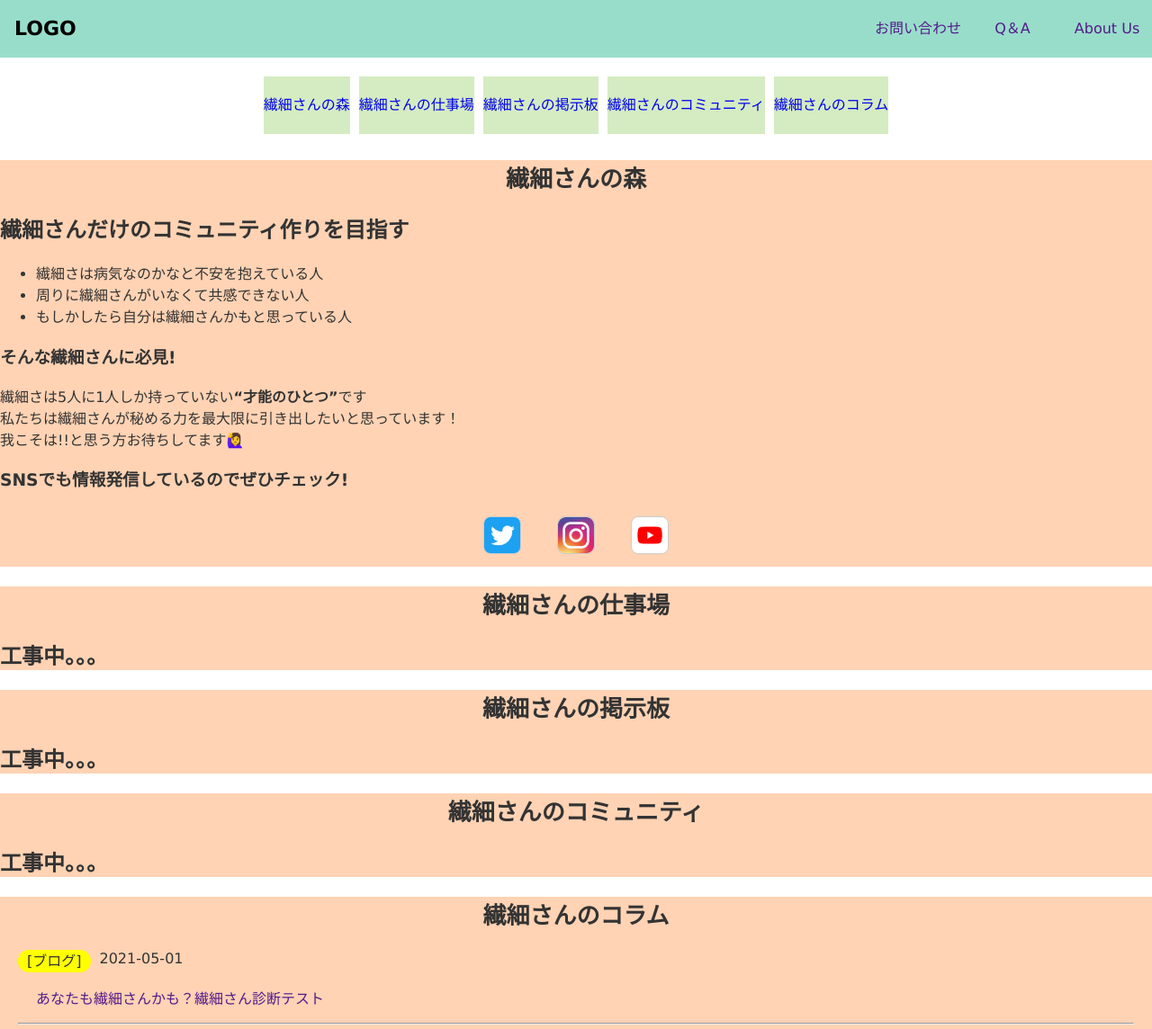
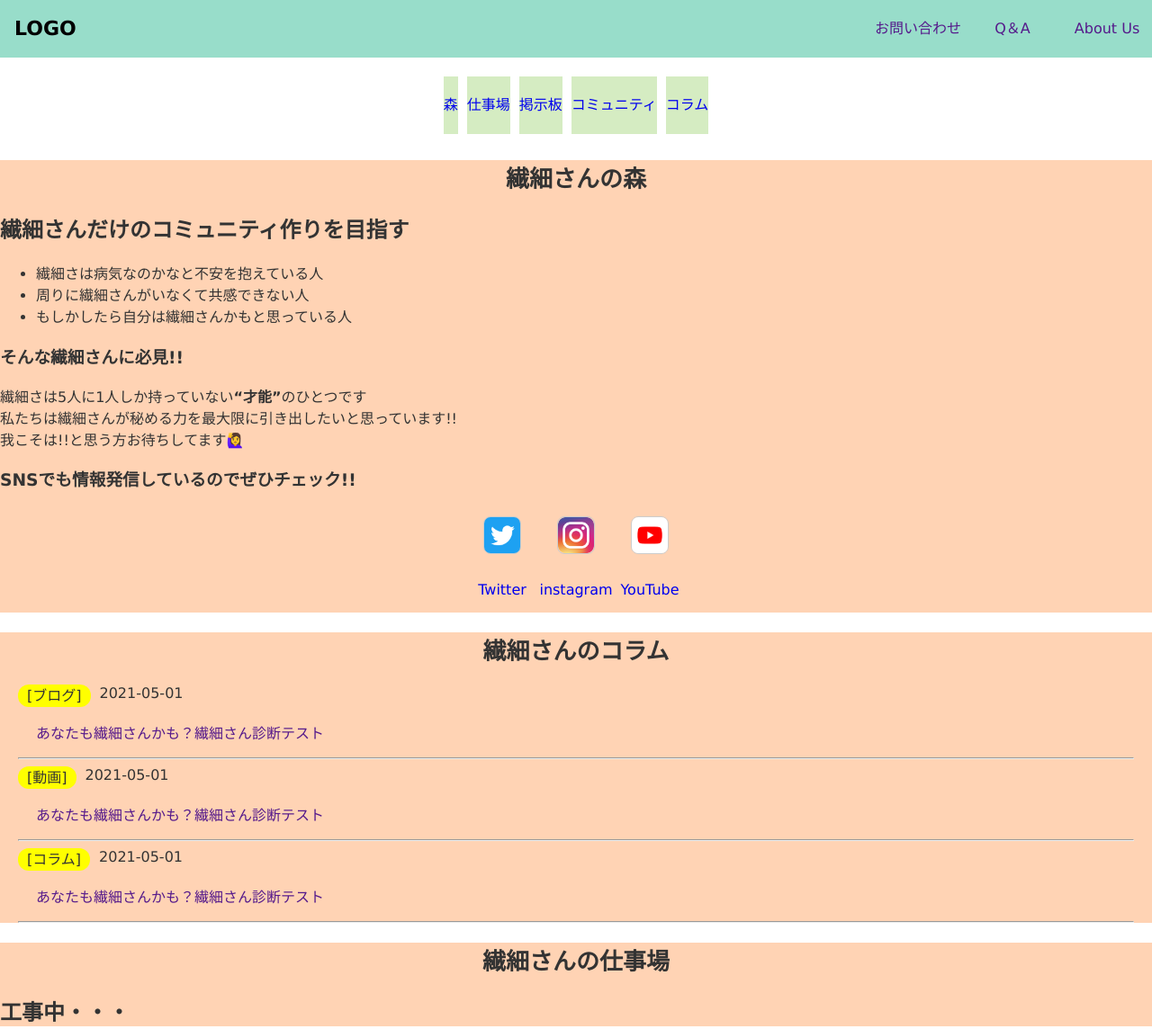
Before and after one commit to atsumare-senmori/atsumare-senmori.guthub.io, a plain HTML site: page index.html in a window 1280 px wide. Shown: the top 1144 px of the page at 90% size. Drawn offline with Linux system fonts and the light colour scheme.

Commit message:
Add files via upload

```diff
--- a/index.html
+++ b/index.html
@@ -6,6 +6,7 @@
   <link rel="stylesheet" href="css/style.css">
   <link href="https://fonts.googleapis.com/icon?family=Material+Icons"
       rel="stylesheet">
+  <link href="https://fonts.googleapis.com/icon?family=Material+Icons" rel="stylesheet">
   <title>あつまれ繊細さんの森</title>
 </head>
 <body>
@@ -44,19 +45,20 @@
 
       </div>
 
+    <div class="space"></div>
 
     <menu>
       <ul>
-        <li><a href="#forest">繊細さんの森</a></li>
-        <li><a href="#office">繊細さんの仕事場</a></li>
-        <li><a href="#board">繊細さんの掲示板</a></li>
-        <li><a href="#community">繊細さんのコミュニティ</a></li>
-        <li><a href="#column">繊細さんのコラム</a></li>
+        <li><a href="#forest">森</a></li>
+        <li><a href="#office">仕事場</a></li>
+        <li><a href="#board">掲示板</a></li>
+        <li><a href="#community">コミュニティ</a></li>
+        <li><a href="#column">コラム</a></li>
       </ul>
     </menu>
 
   </header>
-
+  <div class="space2"></div>
   <main>
 
     <div class="content" id="forest">
@@ -70,50 +72,25 @@
           <li>もしかしたら自分は繊細さんかもと思っている人</li>
         </ul>
 
-        <h3>そんな繊細さんに必見!</h3>
+        <h3>そんな繊細さんに必見!!</h3>
         <p>
-          繊細さは5人に1人しか持っていない<strong>“才能のひとつ”</strong>です<br>
-          私たちは繊細さんが秘める力を最大限に引き出したいと思っています！<br>
+          繊細さは5人に1人しか持っていない<strong>“才能”</strong>のひとつです<br>
+          私たちは繊細さんが秘める力を最大限に引き出したいと思っています!!<br>
           我こそは!!と思う方お待ちしてます🙋‍♀️<br>
         </p>
 
-        <h3>SNSでも情報発信しているのでぜひチェック!</h3>
+        <h3>SNSでも情報発信しているのでぜひチェック!!</h3>
 
         <ul class="sns">
-          <li><a href="https://twitter.com/atsumaresenmori" target="_blank"><img src="img/twitter.jpg"></a></li>
-          <li><a href="https://www.instagram.com/atsumare_senmori/" target="_blank"><img src="img/instagrarm.jpg" ></a></li>
-          <li><a href="https://www.youtube.com/channel/UCpgmZRuR8m0l3o2ds4CAmDA" target="_blank"><img src="img/youtube.jpg" ></a></li>
+          <li><a href="https://twitter.com/atsumaresenmori" target="_blank"><img src="img/twitter.jpg"><p>Twitter</p></a></li>
+          <li><a href="https://www.instagram.com/atsumare_senmori/" target="_blank"><img src="img/instagrarm.jpg" ><p>instagram</p></a></li>
+          <li><a href="https://www.youtube.com/channel/UCpgmZRuR8m0l3o2ds4CAmDA" target="_blank"><img src="img/youtube.jpg" ><p>YouTube</p></a></li>
         </ul>
 
       </section>
     </div>
 
-    <div class="content" id="office">
-
-      <section class="office">
-        <h1>繊細さんの仕事場</h1>
-        <h2>工事中。。。</h2>
-      </section>
-    </div>
-
-    <div class="content" id="board">
-
-      <section class="board">
-        <h1>繊細さんの掲示板</h1>
-        <h2>工事中。。。</h2>
-      </section>
-    </div>
-
-    <div class="content" id="community">
-
-      <section class="board">
-        <h1>繊細さんのコミュニティ</h1>
-        <h2>工事中。。。</h2>
-      </section>
-    </div>
-
     <div class="content" id="column">
-
       <section class="column">
         <h1>繊細さんのコラム</h1>
         <article>
@@ -145,12 +122,36 @@
         </article>
       </section>
     </div>
+
+    <div class="content" id="office">
+
+      <section class="office">
+        <h1>繊細さんの仕事場</h1>
+        <h2>工事中・・・</h2>
+      </section>
+    </div>
+
+    <div class="content" id="board">
+
+      <section class="board">
+        <h1>繊細さんの掲示板</h1>
+        <h2>工事中・・・</h2>
+      </section>
+    </div>
+
+    <div class="content" id="community">
+      <section class="community">
+        <h1>繊細さんのコミュニティ</h1>
+        <h2>工事中・・・</h2>
+      </section>
+    </div>
+
   </main>
 
 
 
   <footer>
-    <p>(c)Senmori All rights reserved</p>
+    <p>(c) Senmori All Rights Reserved</p>
   </footer>
 
 
```
